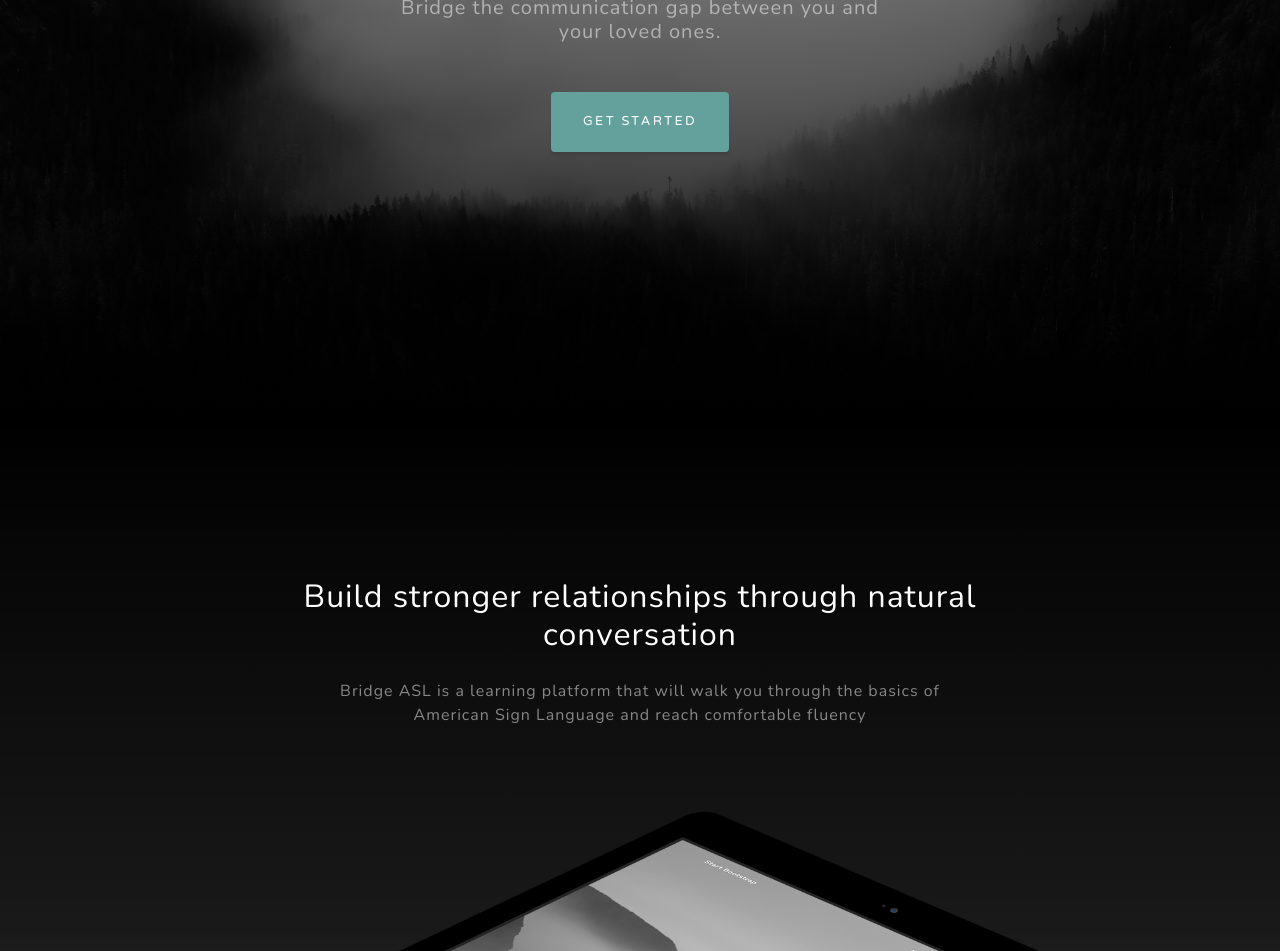
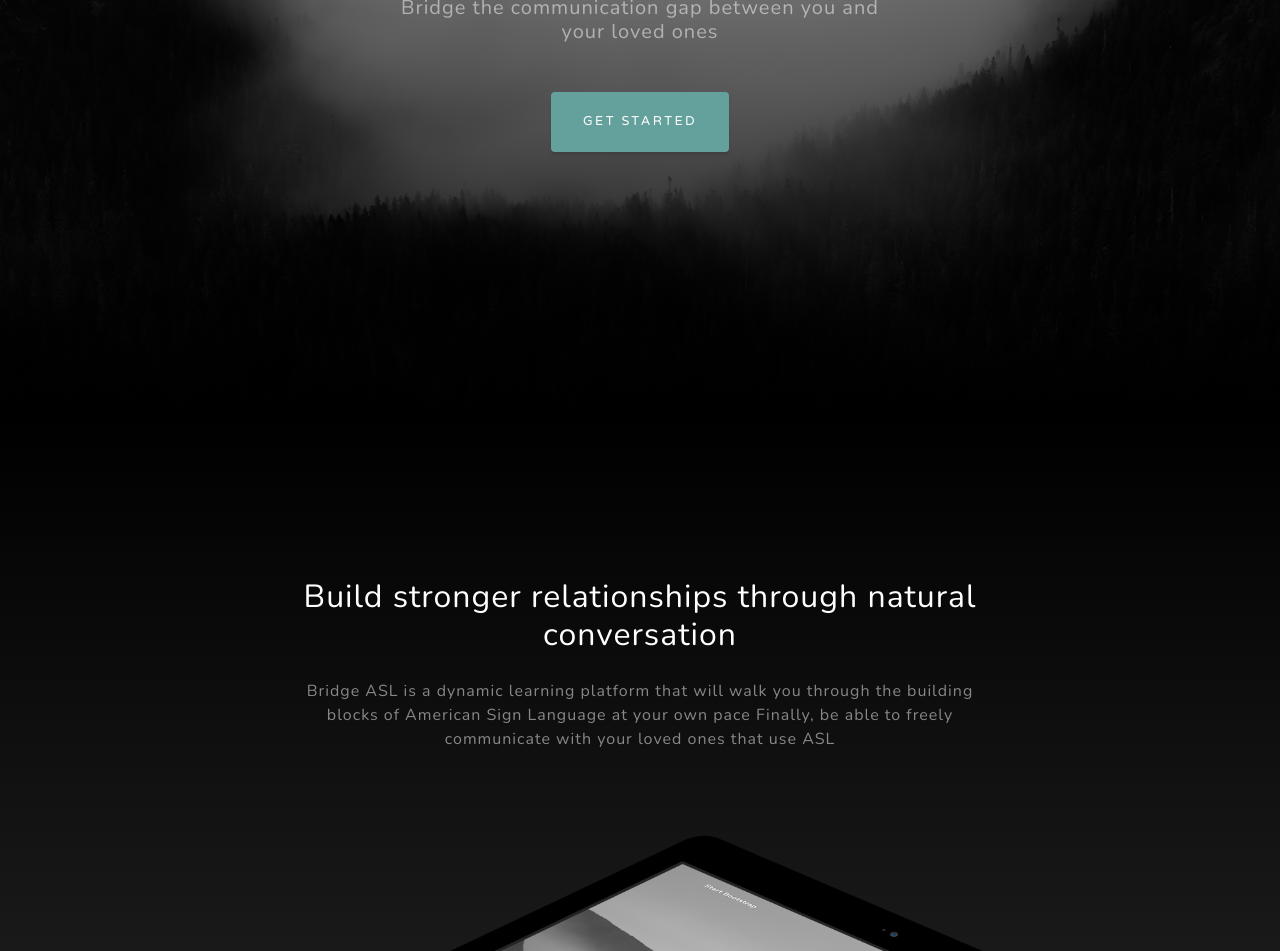
Before and after one commit to Danny-Van-ENG/website, a plain HTML site: page index.html in a window 1280 px wide. Shown: the part 382-1333 px from the top of the page. Drawn offline with nearby package versions, Linux system fonts and the light colour scheme.

Commit message:
Update index.html

```diff
--- a/index.html
+++ b/index.html
@@ -40,7 +40,7 @@
                 <div class="d-flex justify-content-center">
                     <div class="text-center">
                         <h1 class="mx-auto my-0 text-uppercase">Bridge ASL</h1>
-                        <h2 class="text-white-50 mx-auto mt-2 mb-5">Bridge the communication gap between you and your loved ones.</h2>
+                        <h2 class="text-white-50 mx-auto mt-2 mb-5">Bridge the communication gap between you and your loved ones</h2>
                         <a class="btn btn-primary" href="#about">Get Started</a>
                     </div>
                 </div>
@@ -53,8 +53,9 @@
                     <div class="col-lg-8">
                         <h2 class="text-white mb-4">Build stronger relationships through natural conversation</h2>
                         <p class="text-white-50">
-                            Bridge ASL is a learning platform that will walk you through the basics
-                            of American Sign Language and reach comfortable fluency
+                            Bridge ASL is a dynamic learning platform that will walk you through the
+                            building blocks of American Sign Language at your own pace
+                            Finally, be able to freely communicate with your loved ones that use ASL
                         </p>
                     </div>
                 </div>
```
